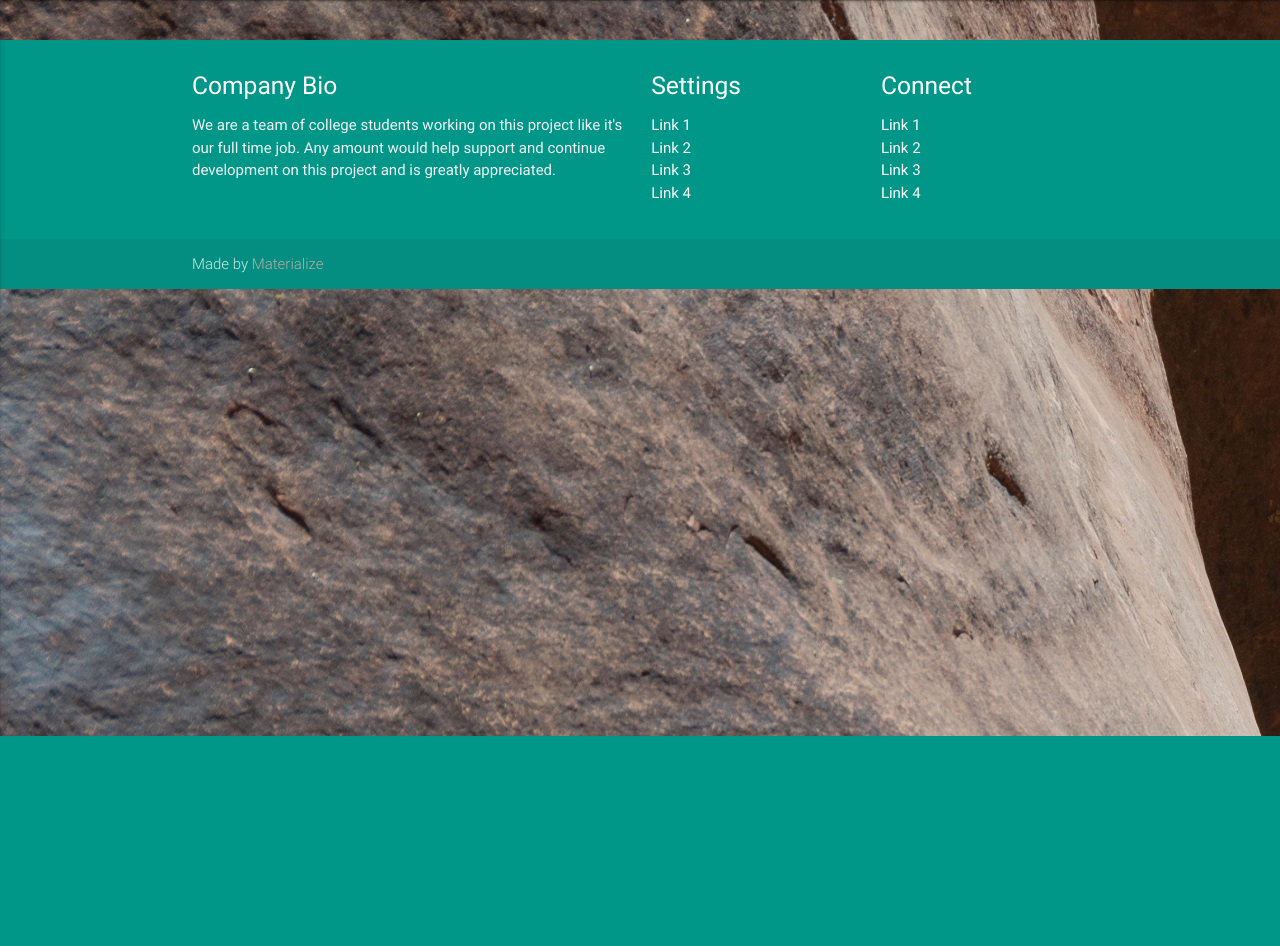
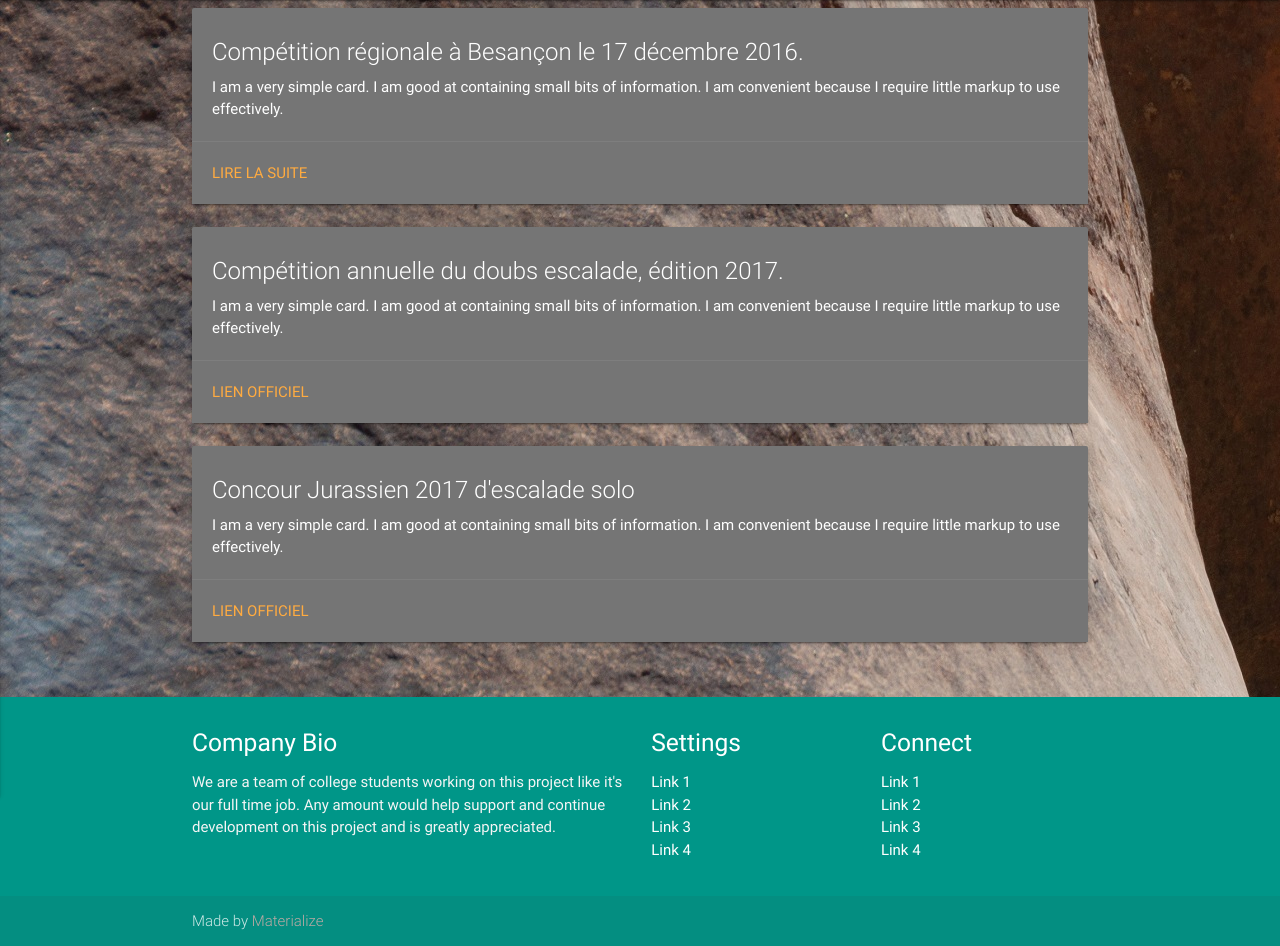
Before and after one commit to iliass5165/hv, a PHP site: page /index.php?page=competition in a window 1280 px wide. Shown: the part 64-1010 px from the top of the page. Before the commit the page ends 800 px from the top, so only its background shows below. Run offline with PHP 8.4, Linux system fonts and the light colour scheme.

Commit message:
competition

```diff
--- a/index.php
+++ b/index.php
@@ -159,6 +159,12 @@
 
 							break;
 
+							case 'compet':
+
+							include('public/page/compet.php');
+
+							break;
+
 						default:
 
 							include('public/page/accueil.php');
--- a/public/page/competition.php
+++ b/public/page/competition.php
@@ -0,0 +1,41 @@
+<div class="col s12 m12">
+  <div class="card grey lighten-4 darken-1">
+    <div class="card-content white-text">
+      <span class="card-title">Compétition régionale à Besançon le 17 décembre 2016.</span>
+      <p>I am a very simple card. I am good at containing small bits of information.
+      I am convenient because I require little markup to use effectively.</p>
+    </div>
+    <div class="card-action">
+      <a href="index.php?page=compet">Lire la suite</a>
+
+    </div>
+  </div>
+</div>
+
+<div class="col s12 m12">
+  <div class="card grey lighten-4 darken-1">
+    <div class="card-content white-text">
+      <span class="card-title">Compétition annuelle du doubs escalade, édition 2017.</span>
+      <p>I am a very simple card. I am good at containing small bits of information.
+      I am convenient because I require little markup to use effectively.</p>
+    </div>
+    <div class="card-action">
+      <a href="#">Lien Officiel</a>
+
+    </div>
+  </div>
+</div>
+
+<div class="col s12 m12">
+  <div class="card grey lighten-4 darken-1">
+    <div class="card-content white-text">
+      <span class="card-title">Concour Jurassien 2017 d'escalade solo</span>
+      <p>I am a very simple card. I am good at containing small bits of information.
+      I am convenient because I require little markup to use effectively.</p>
+    </div>
+    <div class="card-action">
+      <a href="#">Lien Officiel</a>
+
+    </div>
+  </div>
+</div>
```
Also changed, not shown: public/page/compet.php (added, +18 -0 lines), public/images/climb.jpg (added).
